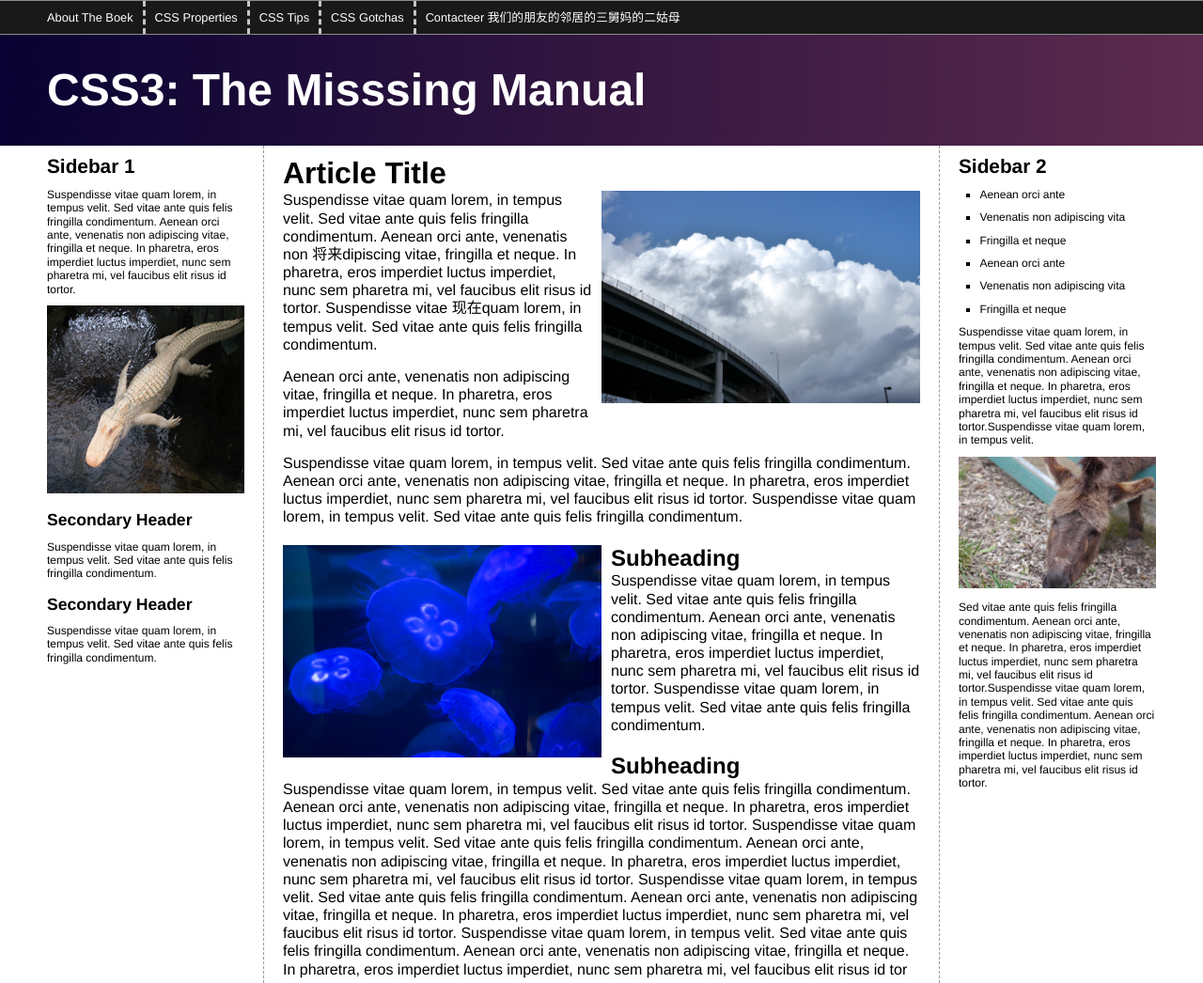
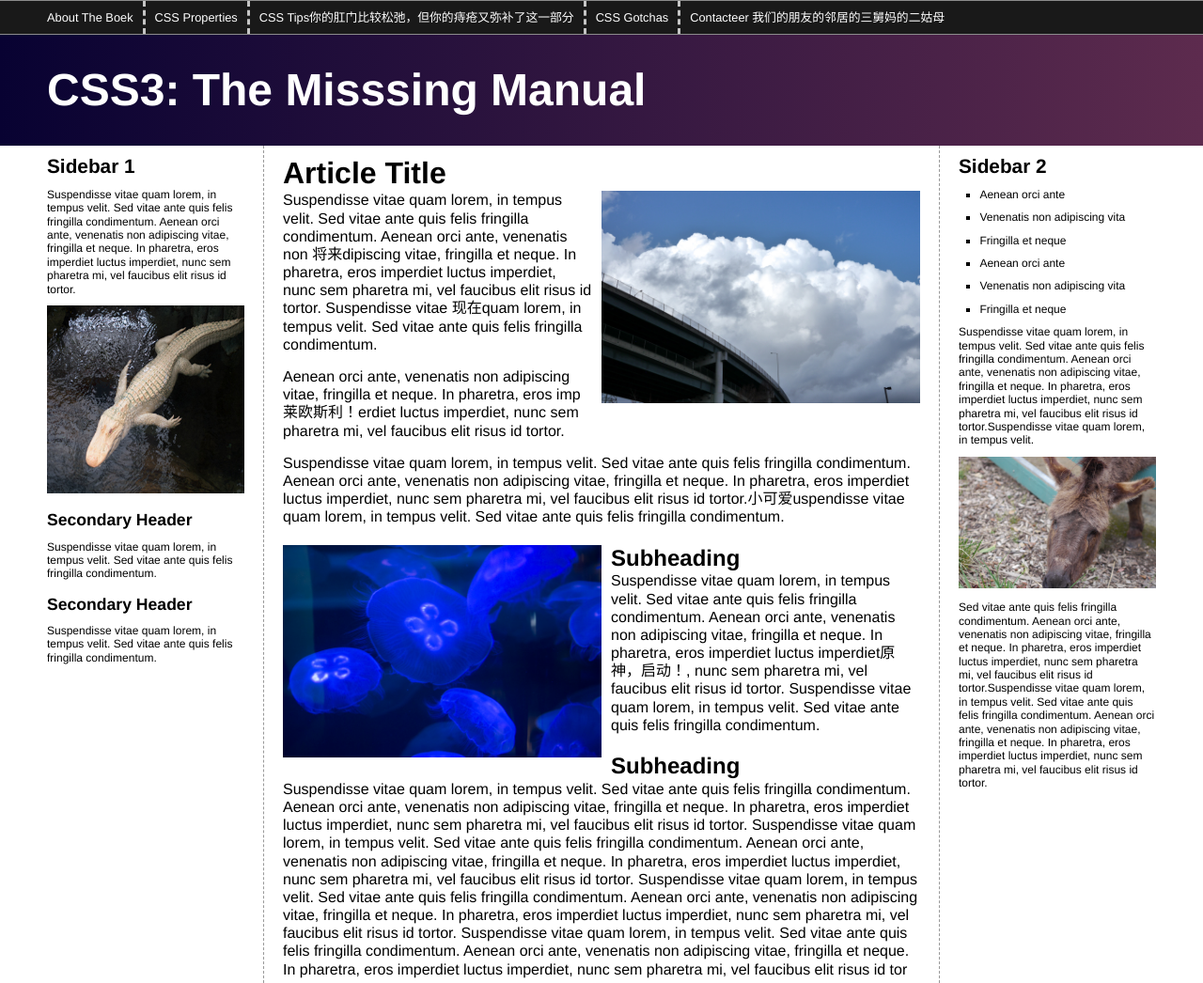
Before and after one commit to Kevin1185/dw2-sam, a plain HTML site: page index.html in a window 1280 px wide. Shown: the top 1046 px of the page at 94% size. Drawn offline with Linux system fonts and the light colour scheme.

Commit message:
Meer Chinees letters toevoegen

```diff
--- a/index.html
+++ b/index.html
@@ -14,7 +14,7 @@
           <ul>
             <li><a href="#">About The Boek</a></li>
             <li><a href="#">CSS Properties</a></li>
-            <li><a href="#">CSS Tips</a></li>
+            <li><a href="#">CSS Tips你的肛门比较松弛，但你的痔疮又弥补了这一部分</a></li>
             <li><a href="#">CSS Gotchas</a></li>
             <li><a href="#">Contacteer 我们的朋友的邻居的三舅妈的二姑母</a></li>
           </ul>
@@ -40,7 +40,7 @@
             </p>
             <p>
               Aenean orci ante, venenatis non adipiscing vitae, fringilla et
-              neque. In pharetra, eros imperdiet luctus imperdiet, nunc sem
+              neque. In pharetra, eros imp莱欧斯利！erdiet luctus imperdiet, nunc sem
               pharetra mi, vel faucibus elit risus id tortor.
             </p>
             <p>
@@ -48,7 +48,7 @@
               felis fringilla condimentum. Aenean orci ante, venenatis non
               adipiscing vitae, fringilla et neque. In pharetra, eros imperdiet
               luctus imperdiet, nunc sem pharetra mi, vel faucibus elit risus id
-              tortor. Suspendisse vitae quam lorem, in tempus velit. Sed vitae
+              tortor.小可爱uspendisse vitae quam lorem, in tempus velit. Sed vitae
               ante quis felis fringilla condimentum.
             </p>
             <h3>
@@ -62,7 +62,7 @@
               Suspendisse vitae quam lorem, in tempus velit. Sed vitae ante quis
               felis fringilla condimentum. Aenean orci ante, venenatis non
               adipiscing vitae, fringilla et neque. In pharetra, eros imperdiet
-              luctus imperdiet, nunc sem pharetra mi, vel faucibus elit risus id
+              luctus imperdiet原神，启动！, nunc sem pharetra mi, vel faucibus elit risus id
               tortor. Suspendisse vitae quam lorem, in tempus velit. Sed vitae
               ante quis felis fringilla condimentum.
             </p>
```
